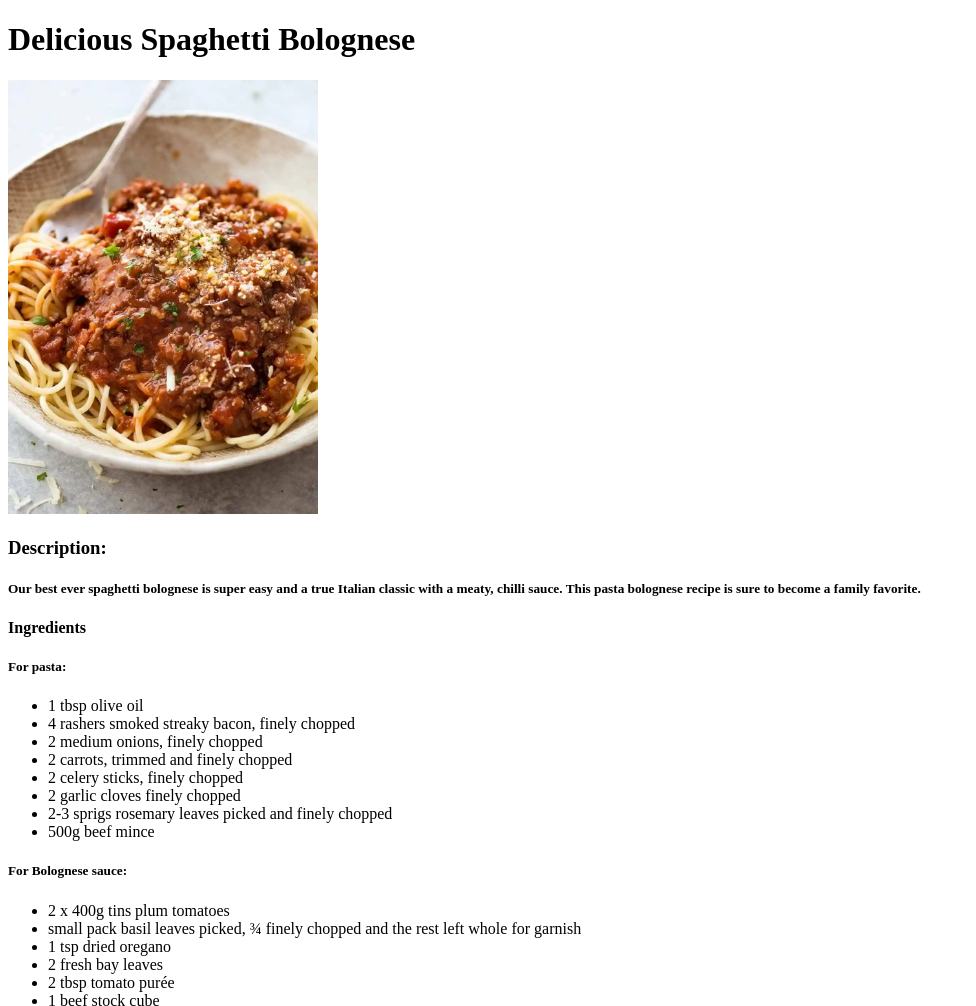
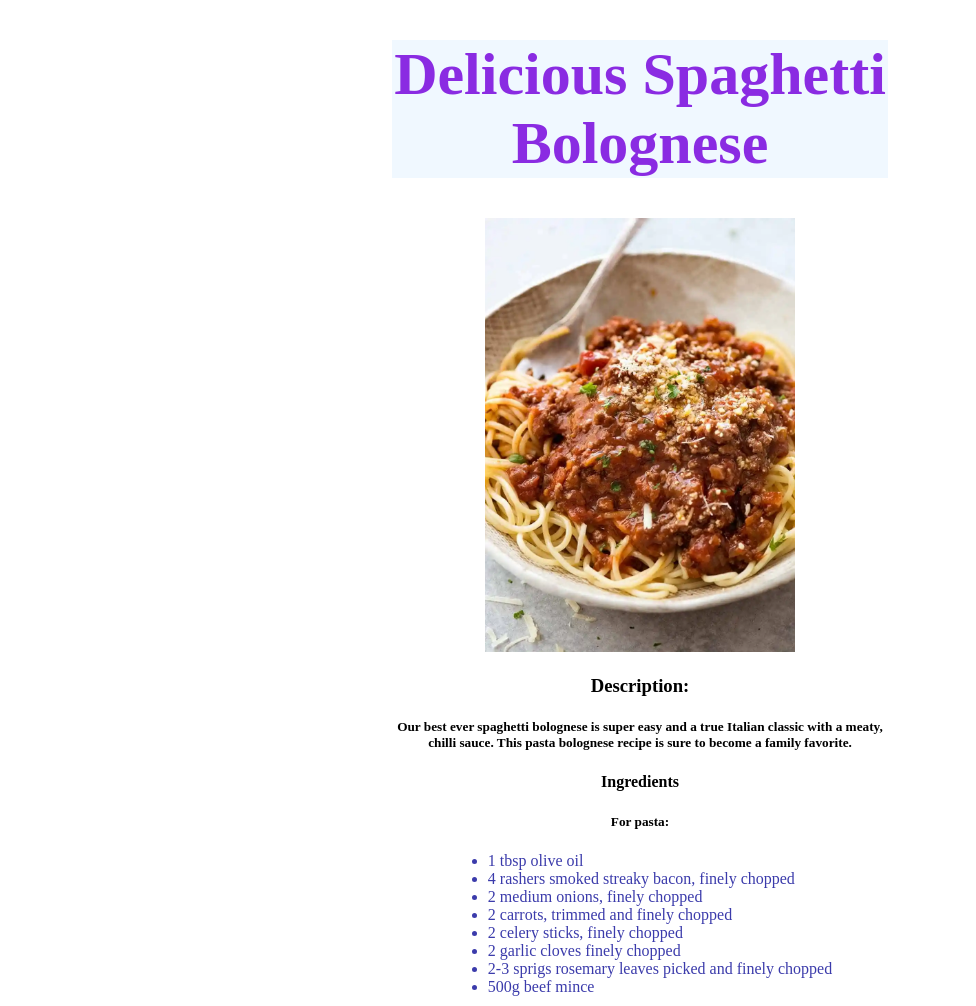
Before and after one commit to calbel60/odin-recipes, a plain HTML site: page recipes/bolognese.html in a window 1280 px wide. Shown: the top 1006 px of the page, without its empty margins (0-976 px from the left). Drawn offline with Linux system fonts and the light colour scheme.

Commit message:
Add some css

```diff
--- a/recipes/bolognese.html
+++ b/recipes/bolognese.html
@@ -4,6 +4,7 @@
     <meta charset="UTF-8">
     <meta name="viewport" content="width=device-width, initial-scale=1.0">
     <title>Spaghetti Bolognese</title>
+    <link rel="stylesheet" href="../styles.css">
 </head>
 <body>
     <h1>Delicious Spaghetti Bolognese</h1>
--- /dev/null
+++ b/styles.css
@@ -0,0 +1,19 @@
+body {
+    font-family: 'Times New Roman', Times, serif;
+    text-align: center;
+    padding: 0% 30%;
+}
+
+h1 {
+    font-size: 60px;
+    background-color: aliceblue;
+    color: blueviolet;
+}
+
+ul, ol {
+    display: table;
+    margin: 0 auto;
+    text-align: left;
+    color: hsl(240, 49%, 45%);
+    border-color: rgb(24, 64, 116);
+}
```
Also changed, not shown: index.html (+1 -0 lines), recipes/pesto-chicken-pasta.html (+1 -0 lines), recipes/ramen.html (+1 -0 lines).
